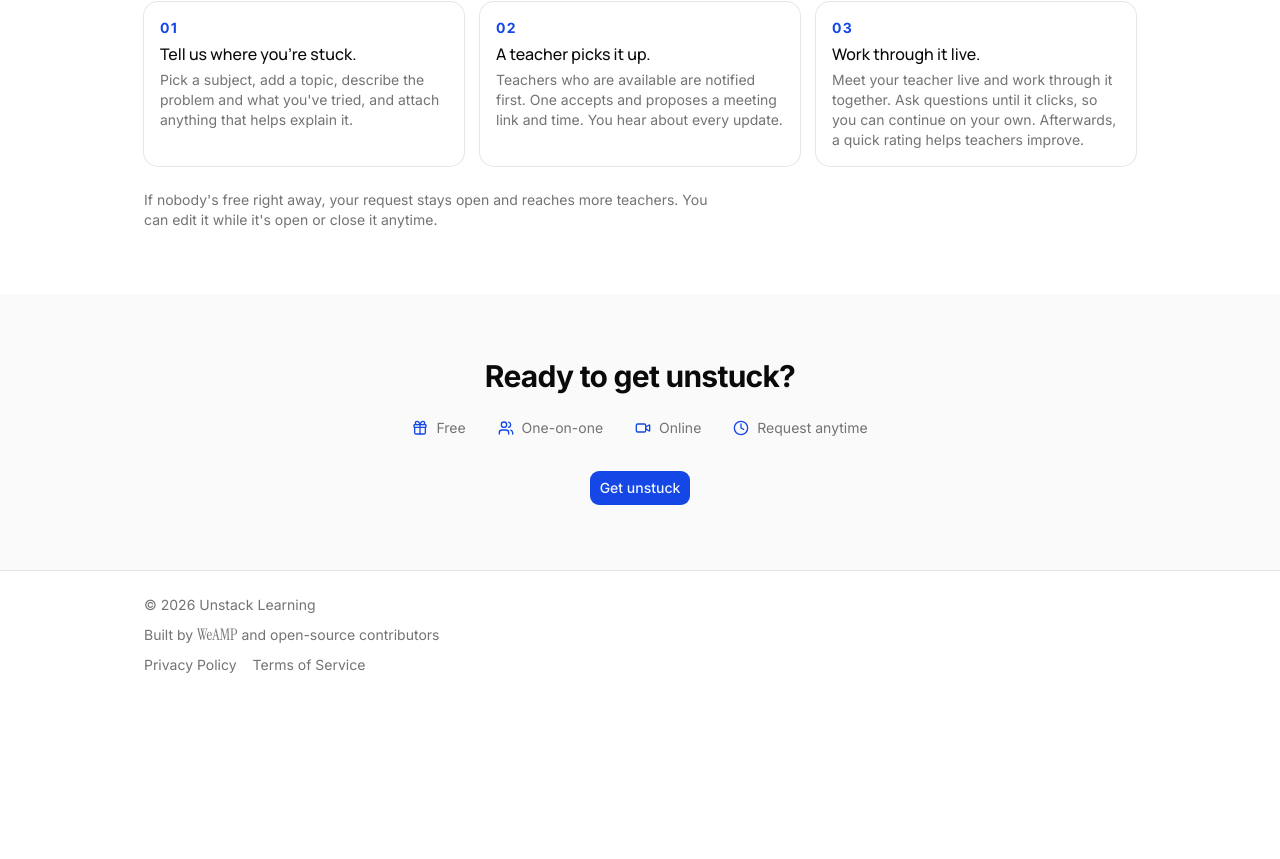
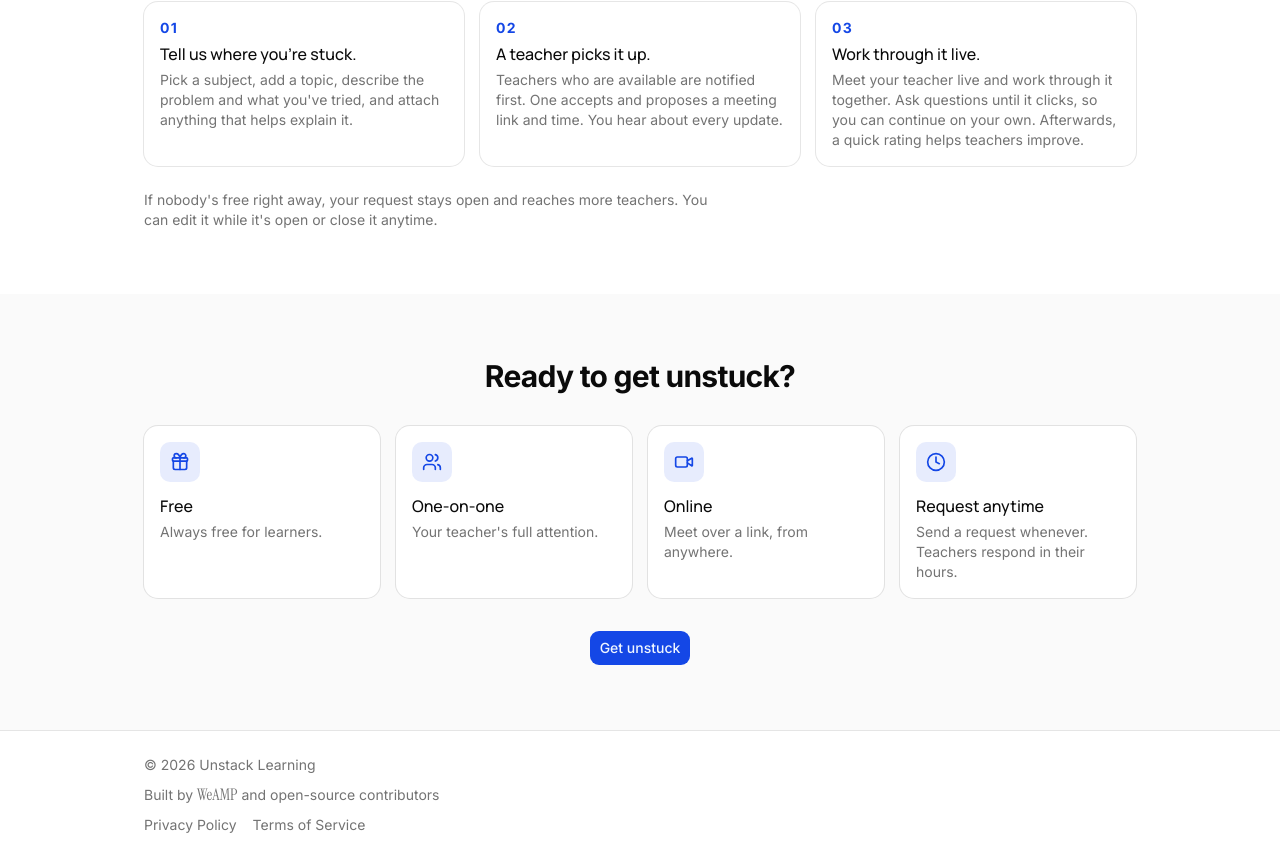
Before and after one commit to weamp-org/unstack-learning-frontend, a Next.js app: page / in a window 1280 px wide. Shown: the part 739-1598 px from the top of the page. Before the commit the page ends 1438 px from the top, so only its background shows below. Built offline with nearby package versions, Linux system fonts and the light colour scheme; no server answers.

Commit message:
Promote closing facts to icon cards

```diff
--- a/src/components/closing-cta.tsx
+++ b/src/components/closing-cta.tsx
@@ -2,12 +2,34 @@ import { ClockIcon, GiftIcon, UsersIcon, VideoIcon } from "lucide-react";
 import Link from "next/link";
 
 import { Button } from "@/components/ui/button";
+import {
+  Card,
+  CardDescription,
+  CardHeader,
+  CardTitle,
+} from "@/components/ui/card";
 
 const FACTS = [
-  { Icon: GiftIcon, label: "Free" },
-  { Icon: UsersIcon, label: "One-on-one" },
-  { Icon: VideoIcon, label: "Online" },
-  { Icon: ClockIcon, label: "Request anytime" },
+  {
+    Icon: GiftIcon,
+    label: "Free",
+    description: "Always free for learners.",
+  },
+  {
+    Icon: UsersIcon,
+    label: "One-on-one",
+    description: "Your teacher's full attention.",
+  },
+  {
+    Icon: VideoIcon,
+    label: "Online",
+    description: "Meet over a link, from anywhere.",
+  },
+  {
+    Icon: ClockIcon,
+    label: "Request anytime",
+    description: "Send a request whenever. Teachers respond in their hours.",
+  },
 ] as const;
 
 export function ClosingCtaSection() {
@@ -20,17 +42,23 @@ export function ClosingCtaSection() {
         >
           Ready to get unstuck?
         </h2>
-        <ul className="mt-6 flex flex-wrap items-center justify-center gap-x-8 gap-y-3">
-          {FACTS.map(({ Icon, label }) => (
-            <li
-              key={label}
-              className="flex items-center gap-2 text-sm text-muted-foreground"
-            >
-              <Icon aria-hidden="true" className="size-4 text-primary" />
-              {label}
+
+        <ul className="mt-8 grid w-full grid-cols-1 gap-4 text-left sm:grid-cols-2 lg:grid-cols-4">
+          {FACTS.map(({ Icon, label, description }) => (
+            <li key={label}>
+              <Card className="h-full">
+                <CardHeader>
+                  <span className="flex size-10 items-center justify-center rounded-lg bg-primary/10">
+                    <Icon aria-hidden="true" className="size-5 text-primary" />
+                  </span>
+                  <CardTitle className="mt-2 text-base">{label}</CardTitle>
+                  <CardDescription>{description}</CardDescription>
+                </CardHeader>
+              </Card>
             </li>
           ))}
         </ul>
+
         <Button asChild size="lg" className="mt-8">
           <Link href="/requests/new">Get unstuck</Link>
         </Button>
```
